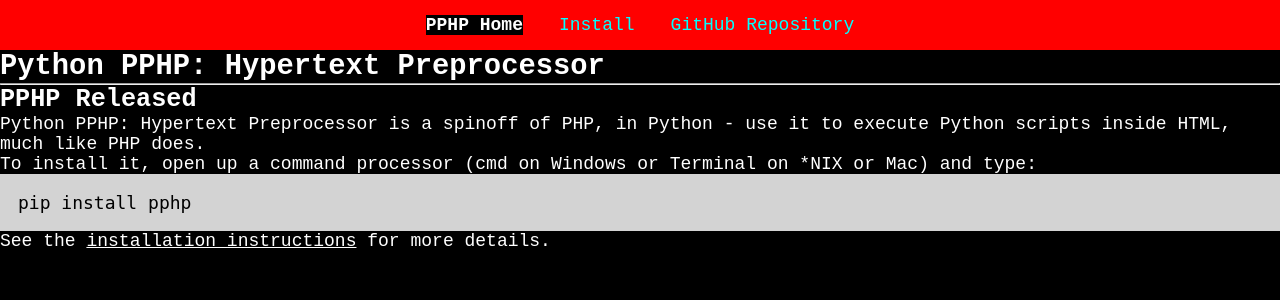
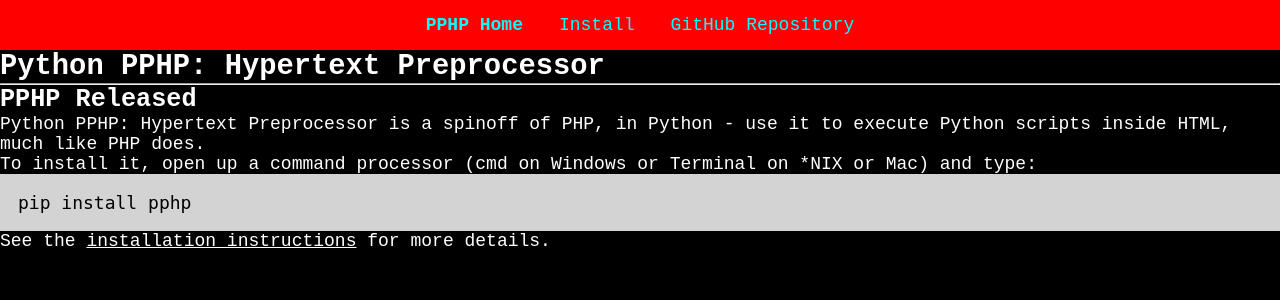
Before and after one commit to Kenny2github/kenny2github.github.io, a PHP site: page /pphp/index.html in a window 1280 px wide. Shown: the top 300 px of the page. Run offline with PHP 8.4, Linux system fonts and the light colour scheme.

Commit message:
Update stylesheet.css

```diff
--- a/pphp/stylesheet.css
+++ b/pphp/stylesheet.css
@@ -51,3 +51,8 @@ div#header a:hover {
 	background-color:#d00;
 	cursor:pointer;
 }
+b {
+	font-weight:bold;
+	background-color:inherit;
+	color:inherit;
+}
```
